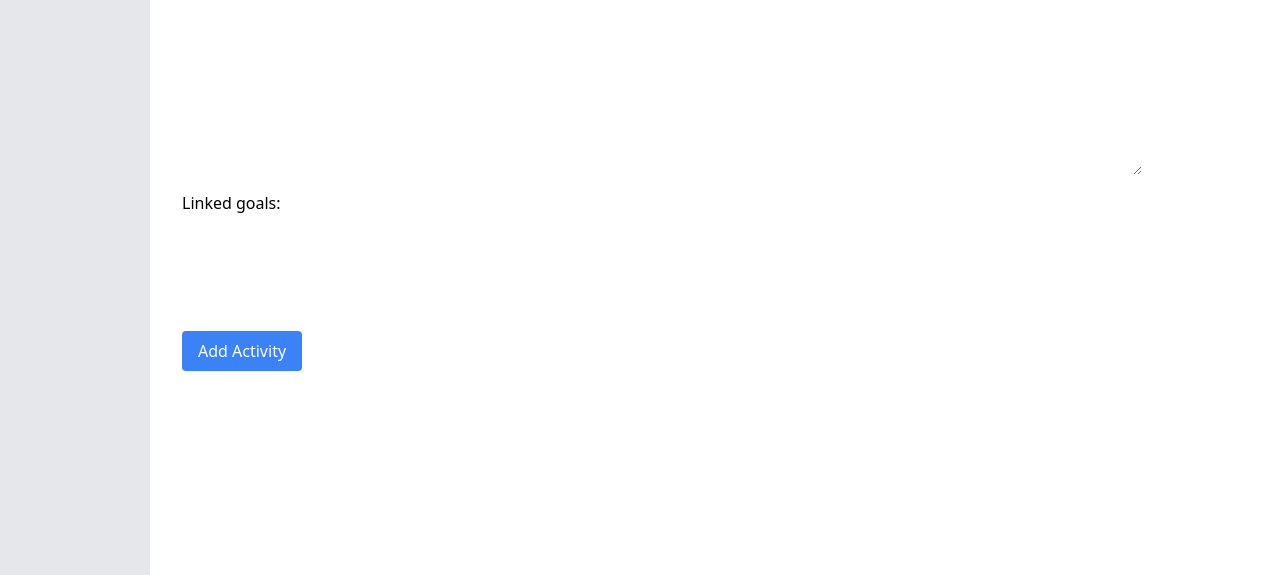
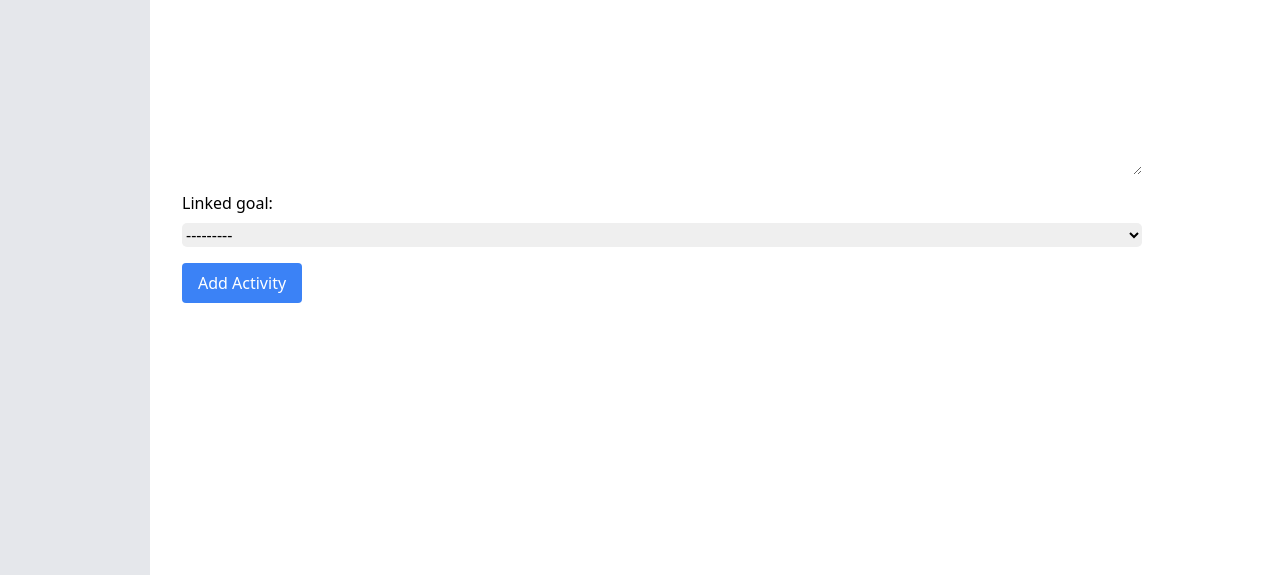
Before and after one commit to Cmmh1101/daily-tracker, a Django app: page /addActivity in a window 1280 px wide. Shown: the part 266-841 px from the top of the page. Run offline with Django 4.2, Linux system fonts and the light colour scheme; the visitor is signed in with stand-in values (Sample User, id 1); data that the repository does not hold is empty; style sheets or scripts are compiled from the project's sources; some libraries are stand-ins or nearby versions.

Commit message:
fix linked goal

```diff
--- a/dashboard/forms.py
+++ b/dashboard/forms.py
@@ -4,7 +4,7 @@
 class ActivityForm(forms.ModelForm):
     class Meta:
         model = Activity
-        fields = ['title', 'description', 'linked_goals']
+        fields = ['title', 'description', 'linked_goal']
 
     # Add validation to fields
     def clean_title(self):
@@ -17,7 +17,7 @@
     widgets = {
         'title': forms.TextInput(attrs={'class': 'w-full border p-2 rounded'}),
         'description': forms.Textarea(attrs={'class': 'w-full border p-2 rounded'}),
-        'linked_goals': forms.Select(attrs={'class': 'w-full border p-2 rounded'}),
+        'linked_goal': forms.Select(attrs={'class': 'w-full border p-2 rounded'}),
     }
 
 class GoalForm(forms.ModelForm):
--- a/dashboard/models.py
+++ b/dashboard/models.py
@@ -27,12 +27,12 @@
     description = models.TextField()
     created_at = models.DateTimeField(default=timezone.now)
     updated_at = models.DateTimeField(default=timezone.now)
-    linked_goals = models.ManyToManyField('Goal', related_name='linked_activities')
+    linked_goal = models.ForeignKey('Goal', on_delete=models.SET_NULL, null=True, blank=True)
 
     def category(self):
-        # Retrieve the category from the linked goal (assuming there's only one linked goal)
-        if self.linked_goals.exists():
-            return self.linked_goals.first().category
+        # Retrieve the category from the linked goal
+        if self.linked_goal.exists():
+            return self.linked_goal.first().category
         return ""
 
     def __str__(self):
--- a/dashboard/views.py
+++ b/dashboard/views.py
@@ -77,10 +77,10 @@
     filter_category = request.GET.get('category')
     sort_by = request.GET.get('sort')
 
-    activities = Activity.objects.filter(user=request.user).prefetch_related('linked_goals').order_by('-created_at')
+    activities = Activity.objects.filter(user=request.user).prefetch_related('linked_goal').order_by('-created_at')
 
     if filter_category:
-        activities = activities.filter(linked_goals__category=filter_category)
+        activities = activities.filter(linked_goal__category=filter_category)
 
     if sort_by:
         if sort_by == 'oldest':
@@ -92,6 +92,7 @@
         'activities': activities,
         'categories': CATEGORY_CHOICES,
     })
+
 def activity_view(request, activity_id):
     if not request.user.is_authenticated:
         return HttpResponseRedirect(reverse("login"))
@@ -133,11 +134,15 @@
             activity.user = request.user
             activity.save()
 
-            # Add the selected goals to the linked_goals field
-            selected_goals = form.cleaned_data.get('linked_goals')
-            activity.linked_goals.set(selected_goals)
+            # Add the selected goals to the linked_goal field
+            goal_id = request.POST.get('linked_goal', None)
+            if goal_id:
+                goal = Goal.objects.get(pk=goal_id)
+                activity.linked_goal = goal
 
-            return redirect('activities')  # Redirect to your activity list view
+            activity.save()
+
+            return redirect('activities')
     else:
         form = ActivityForm()
 
```
Also changed, not shown: dashboard/templates/dashboard/activities.html (+4 -6 lines), dashboard/migrations/0009_remove_activity_linked_goals_activity_linked_goal.py (added).
